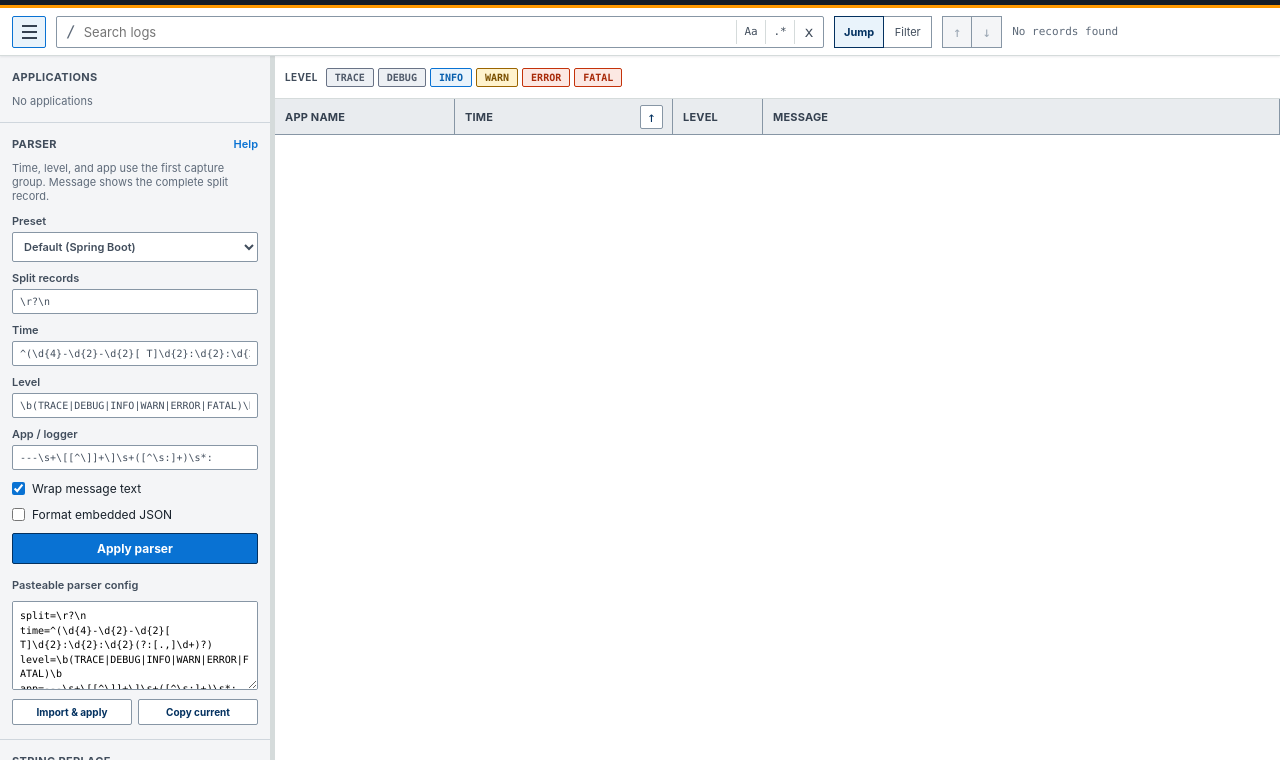
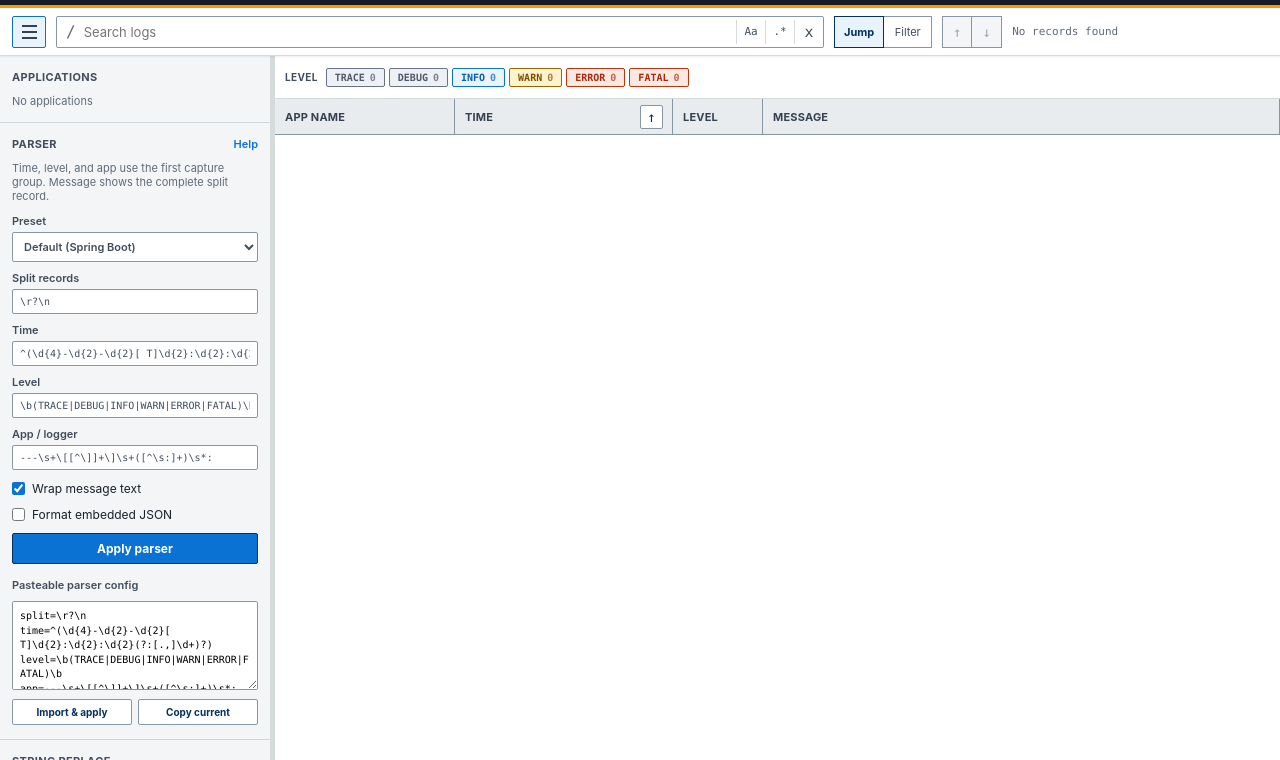
Before and after one commit to garyongguanjie/log-viewer, a plain HTML site: page index.html in a window 1280 px wide. Both pictures are taken after a click on the button "Jump". Shown: the part 40-800 px from the top of the page. Drawn offline with Linux system fonts and the light colour scheme; no server answers.

Commit message:
added filter counts

```diff
--- a/app.js
+++ b/app.js
@@ -105,7 +105,12 @@ function makeLevelFilters() {
     const button = document.createElement("button");
     button.className = "chip";
     button.dataset.level = level;
-    button.textContent = level;
+    const label = document.createElement("span");
+    label.textContent = level;
+    const count = document.createElement("span");
+    count.className = "chip-count";
+    count.textContent = "0";
+    button.append(label, count);
     button.classList.toggle("active", state.selectedLevels.has(level));
     button.addEventListener("click", () => {
       state.selectedLevels.has(level) ? state.selectedLevels.delete(level) : state.selectedLevels.add(level);
@@ -114,6 +119,14 @@ function makeLevelFilters() {
       updateVisible();
     });
     els.levelFilters.append(button);
+  });
+}
+
+function renderLevelCounts(records) {
+  const counts = Object.fromEntries(levels.map((level) => [level, 0]));
+  records.forEach((record) => { if (record.level in counts) counts[record.level] += 1; });
+  els.levelFilters.querySelectorAll("[data-level]").forEach((button) => {
+    button.querySelector(".chip-count").textContent = counts[button.dataset.level].toLocaleString();
   });
 }
 
@@ -276,13 +289,13 @@ function applySearch() {
 
 function updateVisible() {
   const allLevelsSelected = state.selectedLevels.size === levels.length;
-  const filtered = state.records.filter((record) =>
-    (allLevelsSelected || state.selectedLevels.has(record.level)) &&
-    !state.hiddenApplications.has(record.app)
-  );
+  let applicable = state.records.filter((record) => !state.hiddenApplications.has(record.app));
+  if (state.searchMode === "filter" && state.search) applicable = applicable.filter(searchMatches);
+  renderLevelCounts(applicable);
+  const filtered = applicable.filter((record) => allLevelsSelected || state.selectedLevels.has(record.level));
   const direction = state.sort === "ascending" ? 1 : -1;
   filtered.sort((a, b) => direction * a.time.localeCompare(b.time, undefined, { numeric: true }));
-  state.visible = state.searchMode === "filter" && state.search ? filtered.filter(searchMatches) : filtered;
+  state.visible = filtered;
   state.matches = [];
   if (state.searchMode === "jump" && state.search) {
     state.visible.forEach((record, index) => { if (searchMatches(record)) state.matches.push(index); });
--- a/styles.css
+++ b/styles.css
@@ -111,7 +111,8 @@ button { cursor: pointer; }
 .filter-group { display: flex; align-items: center; gap: 8px; }
 .filter-label { margin: 0; color: #414d5c; font-size: 10px; font-weight: 700; letter-spacing: .35px; }
 .chips { display: flex; gap: 4px; }
-.chip { padding: 3px 8px; border: 1px solid #8796a5; border-radius: 2px; background: #fff; color: #414d5c; font: 10px Consolas, monospace; }
+.chip { display: inline-flex; align-items: center; gap: 5px; padding: 3px 8px; border: 1px solid #8796a5; border-radius: 2px; background: #fff; color: #414d5c; font: 10px Consolas, monospace; }
+.chip-count { opacity: .7; font-variant-numeric: tabular-nums; }
 .chip:hover { border-color: var(--blue); background: #f1f7fb; }
 .chip.active { border-color: var(--blue-dark); background: #e9f3fb; color: var(--blue-dark); font-weight: 700; }
 .chip[data-level="WARN"].active { border-color: #8d6605; background: #fff3cd; color: #6f4f00; }
```
